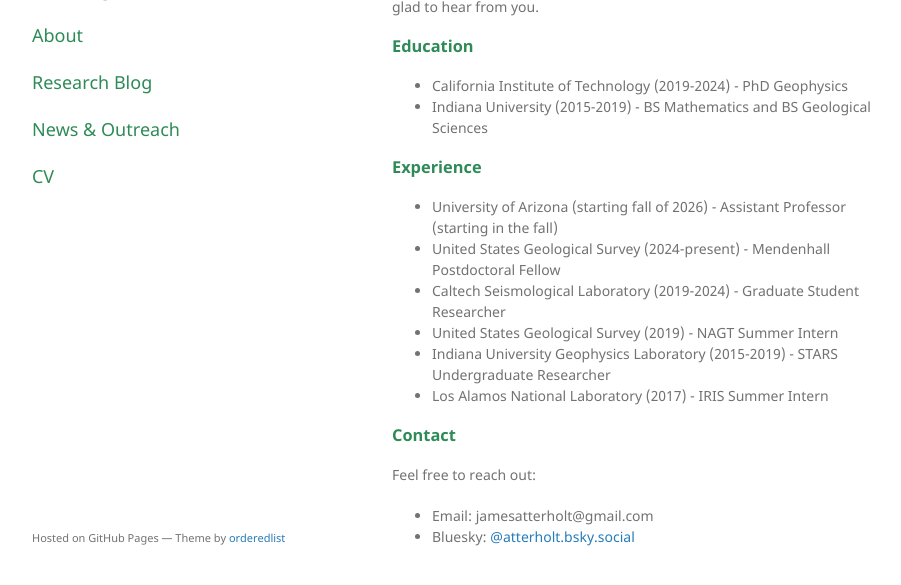
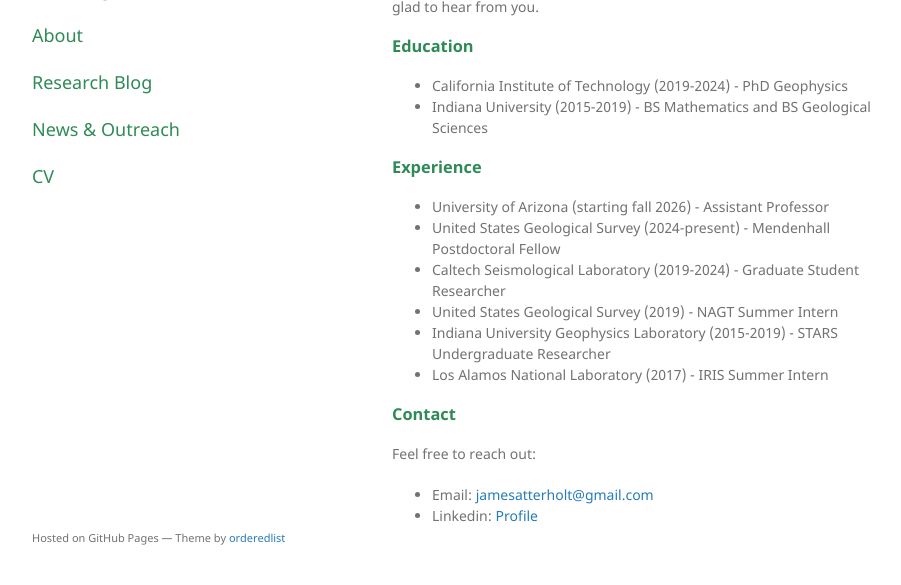
Before and after one commit to atterholt/atterholt.github.io, a Jekyll site: the page built from index.md, in a window 1280 px wide and 952 px high, cut to the strip 335-920 px from the top of the window. Shown: the whole strip, without its empty margins (178-1079 px from the left). Built offline with Jekyll 4.4.1, drawn with Linux system fonts in a browser that asks for light colours.

Commit message:
Update index.md

```diff
--- a/index.md
+++ b/index.md
@@ -23,7 +23,7 @@ I'll be starting as an assistant professor of geophysics at the University of Ar
   Experience
 </h3>
 
-*   University of Arizona (starting fall of 2026) - Assistant Professor (starting in the fall)
+*   University of Arizona (starting fall 2026) - Assistant Professor
 *   United States Geological Survey (2024-present) - Mendenhall Postdoctoral Fellow
 *   Caltech Seismological Laboratory (2019-2024) - Graduate Student Researcher
 *   United States Geological Survey (2019) - NAGT Summer Intern
@@ -36,5 +36,5 @@ I'll be starting as an assistant professor of geophysics at the University of Ar
 
 Feel free to reach out:
 
-*   Email: jamesatterholt@gmail.com
-*   Bluesky: [@atterholt.bsky.social](https://bsky.app/profile/atterholt.bsky.social)
+*   Email: [jamesatterholt@gmail.com](jamesatterholt@gmail.com)
+*   Linkedin: [Profile](https://www.linkedin.com/in/atterholt/)
```
